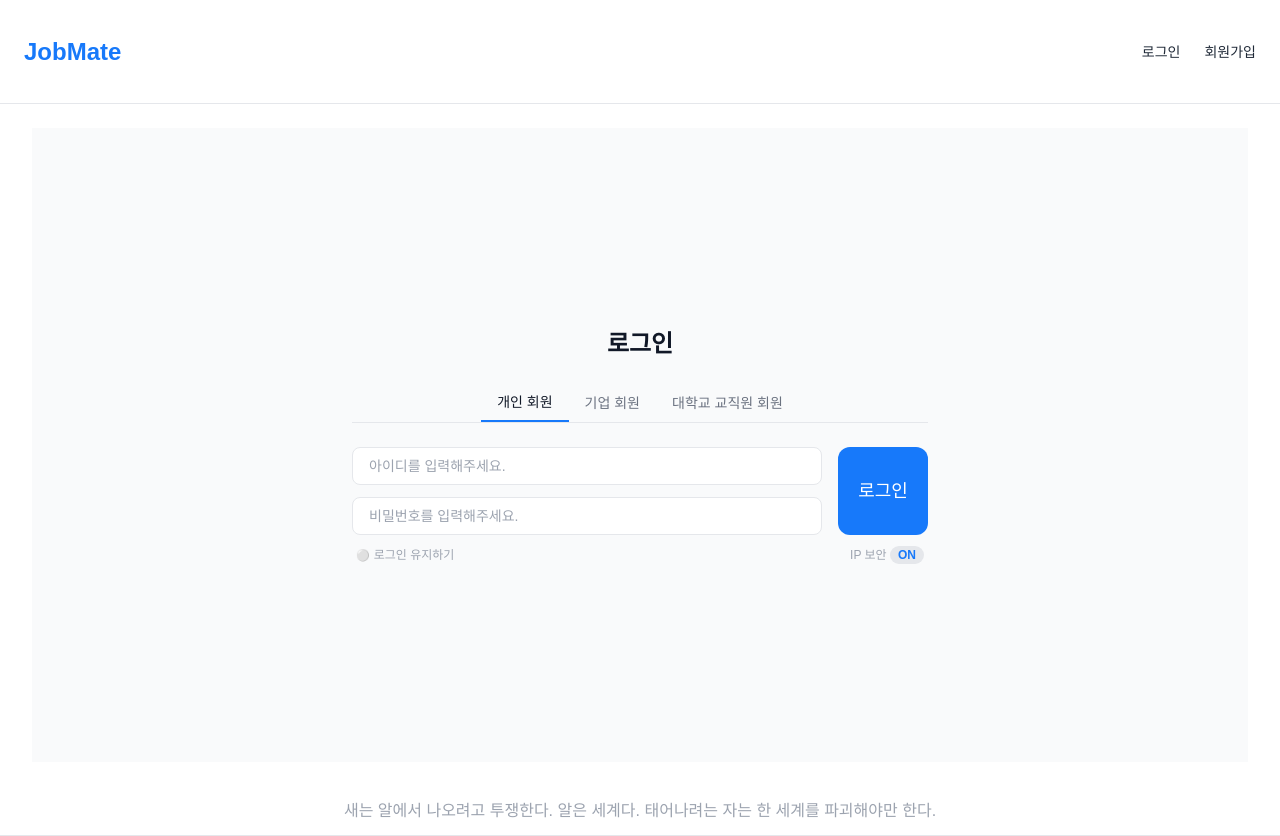
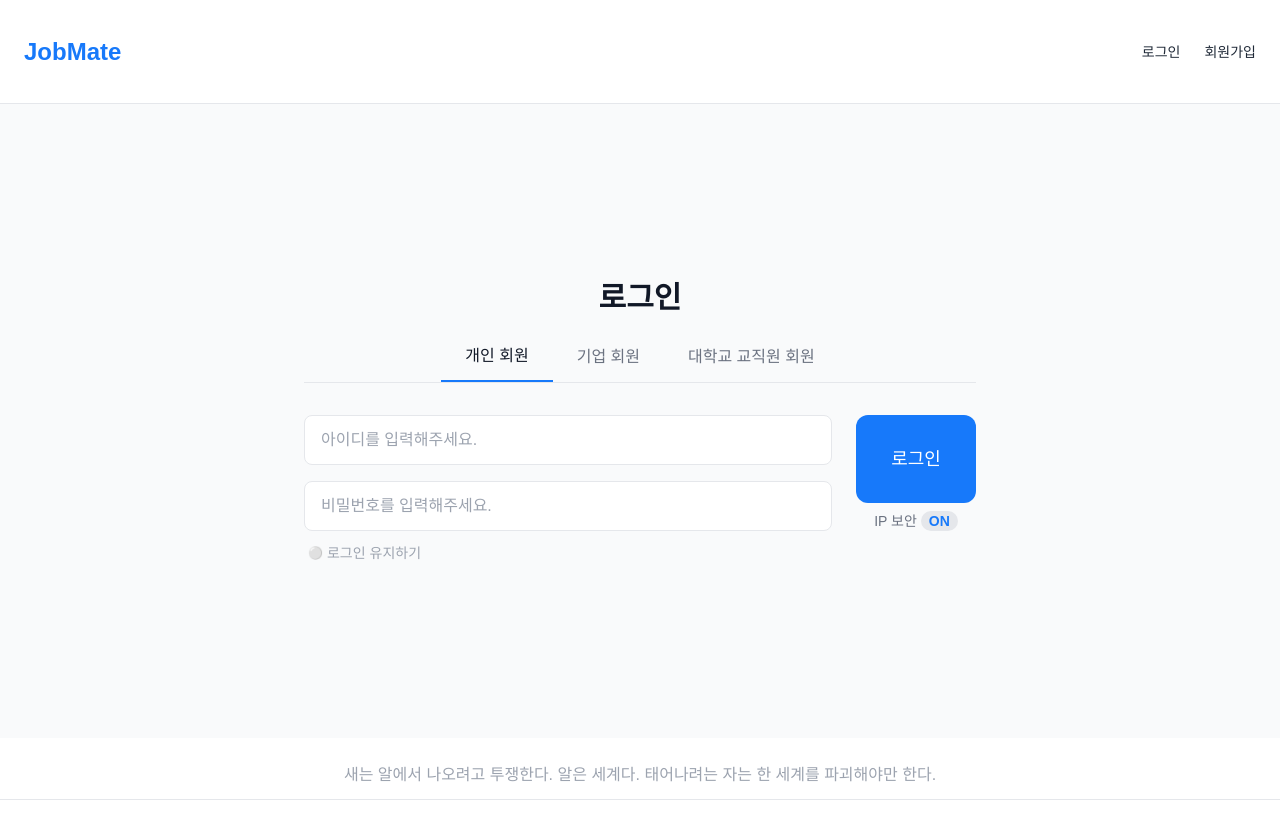
Before and after one commit to JOBaboso/Jobaboso-front, a React (Vite) app: page /auth/signin in a window 1280 px wide. After the commit the page ends 800 px from the top, so only its background shows below. Built offline with nearby package versions, Linux system fonts and the light colour scheme; no server answers.

Commit message:
fix:로그인 폼 크기 늘림

```diff
--- a/src/layout/AuthLayout.tsx
+++ b/src/layout/AuthLayout.tsx
@@ -4,10 +4,10 @@ import Footer from './Footer';
 
 const SignLayout = () => {
   return (
-    <div className="flex min-h-screen flex-col">
+    <div className="flex flex-col min-h-screen">
       <Header />
 
-      <main className="flex-1 overflow-y-auto bg-white px-8 py-6">
+      <main className="flex-1 overflow-y-auto bg-white">
         <Outlet />
       </main>
 
--- a/src/layout/MainLayout.tsx
+++ b/src/layout/MainLayout.tsx
@@ -12,7 +12,7 @@ const MainLayout = () => {
         <aside className="h-full w-sidebar shrink-0">
           <Sidebar />
         </aside>
-        <main className="flex-1 overflow-y-auto bg-white">
+        <main className="flex-1 px-8 py-6 overflow-y-auto bg-white">
           <Outlet />
         </main>
       </div>
--- a/src/pages/auth/SignInPage.tsx
+++ b/src/pages/auth/SignInPage.tsx
@@ -5,28 +5,31 @@ const SigninPage = () => {
   const [tab, setTab] = useState<'personal' | 'company' | 'university'>('personal');
 
   const renderTabContent = () => (
-    <form className="flex flex-col gap-3">
+    <form className="flex flex-col flex-1 gap-4">
       <input
         type="text"
         placeholder="아이디를 입력해주세요."
-        className="px-4 py-2 text-sm border border-gray-200 rounded-lg focus:outline-none focus:ring-2 focus:ring-mainBlue"
+        className="px-4 py-3 text-base border border-gray-200 rounded-lg focus:outline-none focus:ring-2 focus:ring-mainBlue"
       />
       <input
         type="password"
         placeholder="비밀번호를 입력해주세요."
-        className="px-4 py-2 text-sm border border-gray-200 rounded-lg focus:outline-none focus:ring-2 focus:ring-mainBlue"
+        className="px-4 py-3 text-base border border-gray-200 rounded-lg focus:outline-none focus:ring-2 focus:ring-mainBlue"
       />
     </form>
   );
 
   return (
-    <div className="flex items-center justify-center w-full px-4 bg-gray-50"
-    style={{ minHeight: 'calc(100vh - 116px - 50px)' }}>
-      <div className="w-full max-w-xl text-center">
-        <h2 className="mb-2 text-2xl font-bold text-gray-900">로그인</h2>
+    <div
+      className="flex items-center justify-center w-full px-4 bg-gray-50"
+      style={{ minHeight: 'calc(100vh - 116px - 50px)' }} // header + footer 높이 고려
+    >
+      <div className="w-full max-w-2xl text-center text-[17px]">
+        {/* 타이틀 */}
+        <h2 className="mb-4 text-3xl font-bold text-gray-900">로그인</h2>
 
-        {/* Tabs */}
-        <div className="flex justify-center mt-6 mb-6 border-b border-gray-200">
+        {/* 탭 */}
+        <div className="flex justify-center mb-8 border-b border-gray-200">
           {[
             { label: '개인 회원', value: 'personal' },
             { label: '기업 회원', value: 'company' },
@@ -35,8 +38,10 @@ const SigninPage = () => {
             <button
               key={item.value}
               onClick={() => setTab(item.value as any)}
-              className={`px-4 py-2 text-sm font-medium ${
-                tab === item.value ? 'border-b-2 border-mainBlue text-gray-900' : 'text-gray-500'
+              className={`px-6 py-3 text-base font-medium ${
+                tab === item.value
+                  ? 'border-b-2 border-mainBlue text-gray-900'
+                  : 'text-gray-500'
               }`}
             >
               {item.label}
@@ -44,21 +49,27 @@ const SigninPage = () => {
           ))}
         </div>
 
-        {/* Form + Button Row */}
-        <div className="flex justify-center gap-4">
-          <div className="flex-1">{renderTabContent()}</div>
-          <Button className="h-[88px] w-[90px]">로그인</Button>
+        {/* 로그인 폼 + 버튼 */}
+        <div className="flex justify-center gap-6">
+          {renderTabContent()}
+          <div className="flex flex-col items-center">
+            <Button className="h-[88px] w-[120px] text-base mb-2">로그인</Button>
+
+            {/* IP 보안 */}
+            <div className="text-sm text-gray-500">
+              IP 보안{' '}
+              <span className="px-2 py-0.5 font-bold bg-gray-200 rounded-full text-mainBlue">
+                ON
+              </span>
+            </div>
+          </div>
         </div>
 
-        {/* Option Row */}
-        <div className="flex justify-between px-1 mt-3 text-xs text-gray-400">
+        {/* 로그인 유지하기 (왼쪽 아래 정렬) */}
+        <div className="flex justify-start px-1 mt-3 text-sm text-gray-400">
           <div className="flex items-center gap-1">
-            <span className="text-[11px]">⚪</span>
+            <span className="text-[12px]">⚪</span>
             로그인 유지하기
-          </div>
-          <div>
-            IP 보안{' '}
-            <span className="rounded-full bg-gray-200 px-2 py-0.5 font-bold text-mainBlue">ON</span>
           </div>
         </div>
       </div>
```
